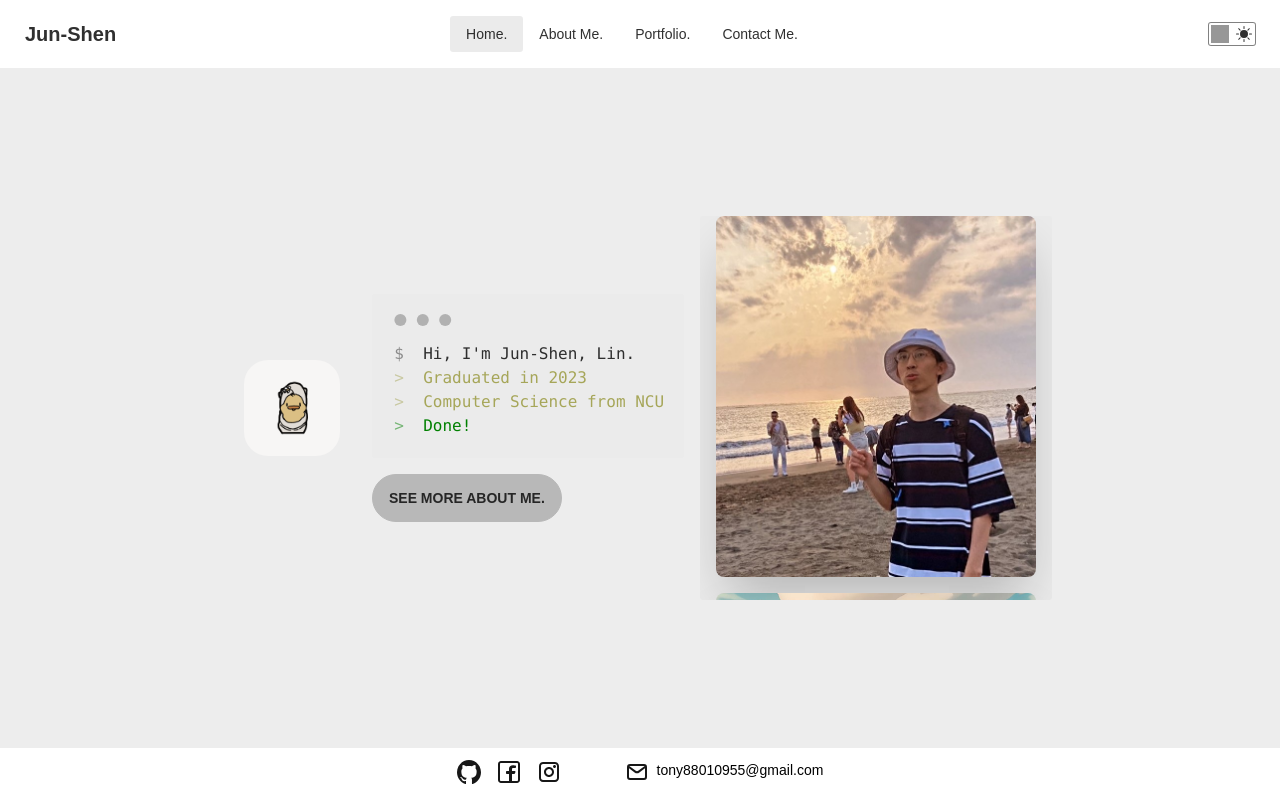
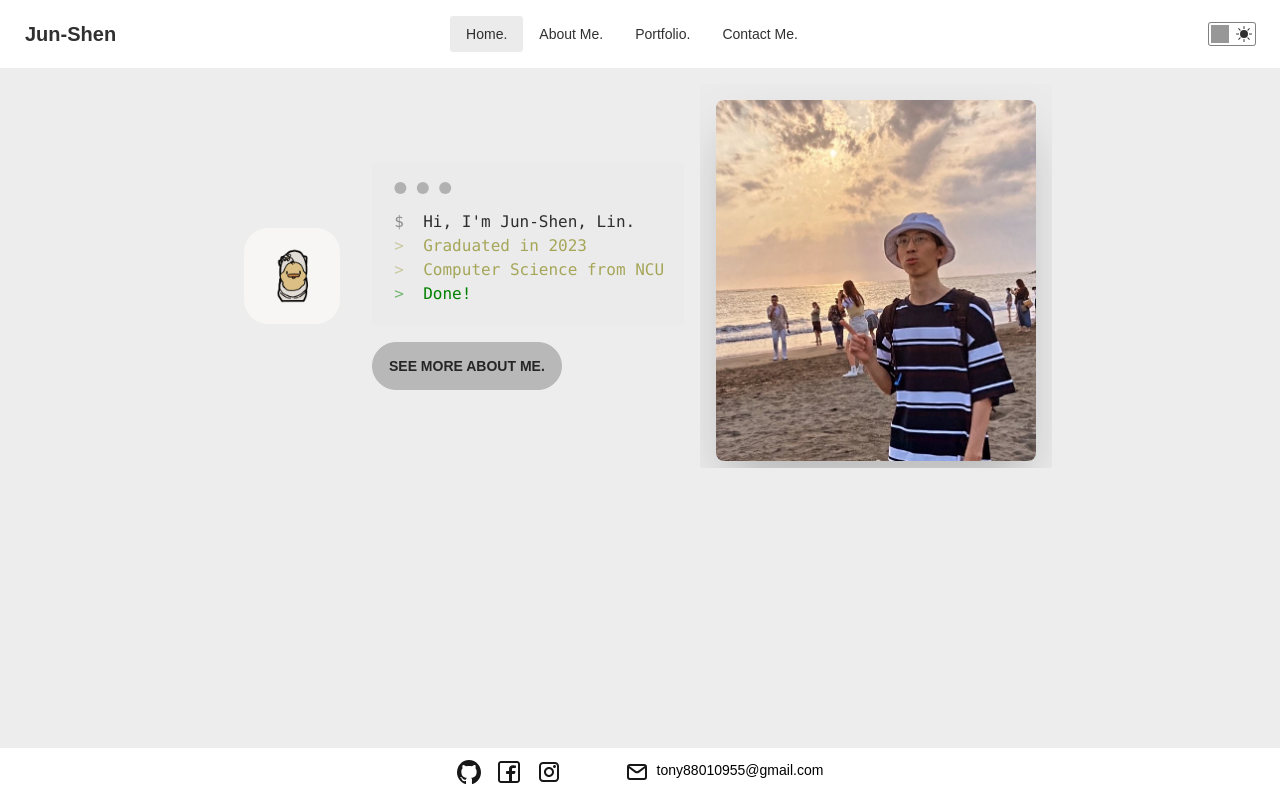
Before and after one commit to JunShen19/personal_protfolio, a React (Vite) app: page / in a window 1280 px wide. Built offline with nearby package versions, Linux system fonts and the light colour scheme.

Commit message:
fix layout bug

```diff
--- a/src/components/Hero.jsx
+++ b/src/components/Hero.jsx
@@ -10,7 +10,7 @@ const Hero = () => {
 
   return (
     <section
-      className="bg-base-200 overflow-auto flex justify-center items-center flex-col"
+      className="bg-base-200 overflow-auto"
       style={{
         height: `calc(100vh - ${navbarHeight}px - ${navbarHeight}px + 1rem)`,
       }}
```
